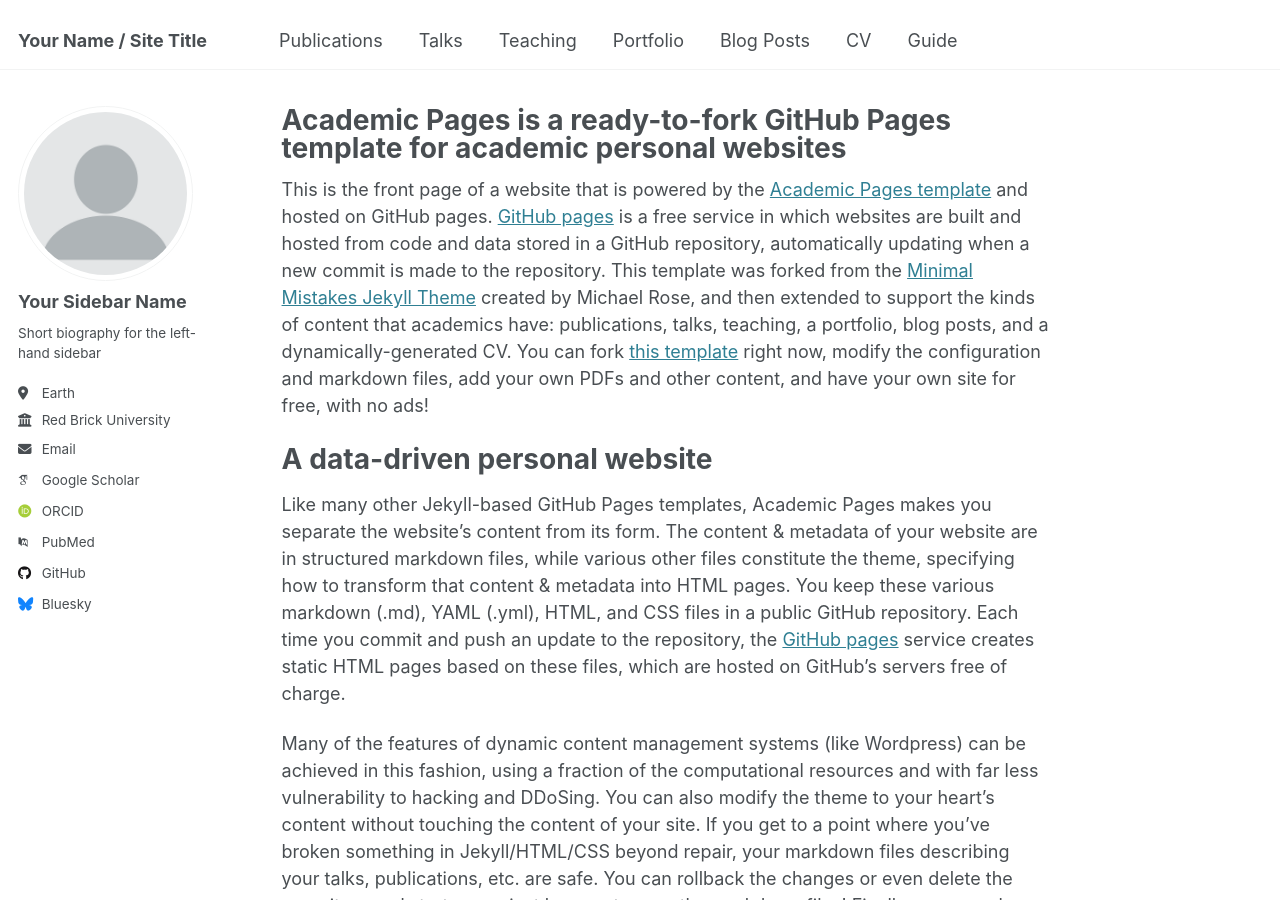
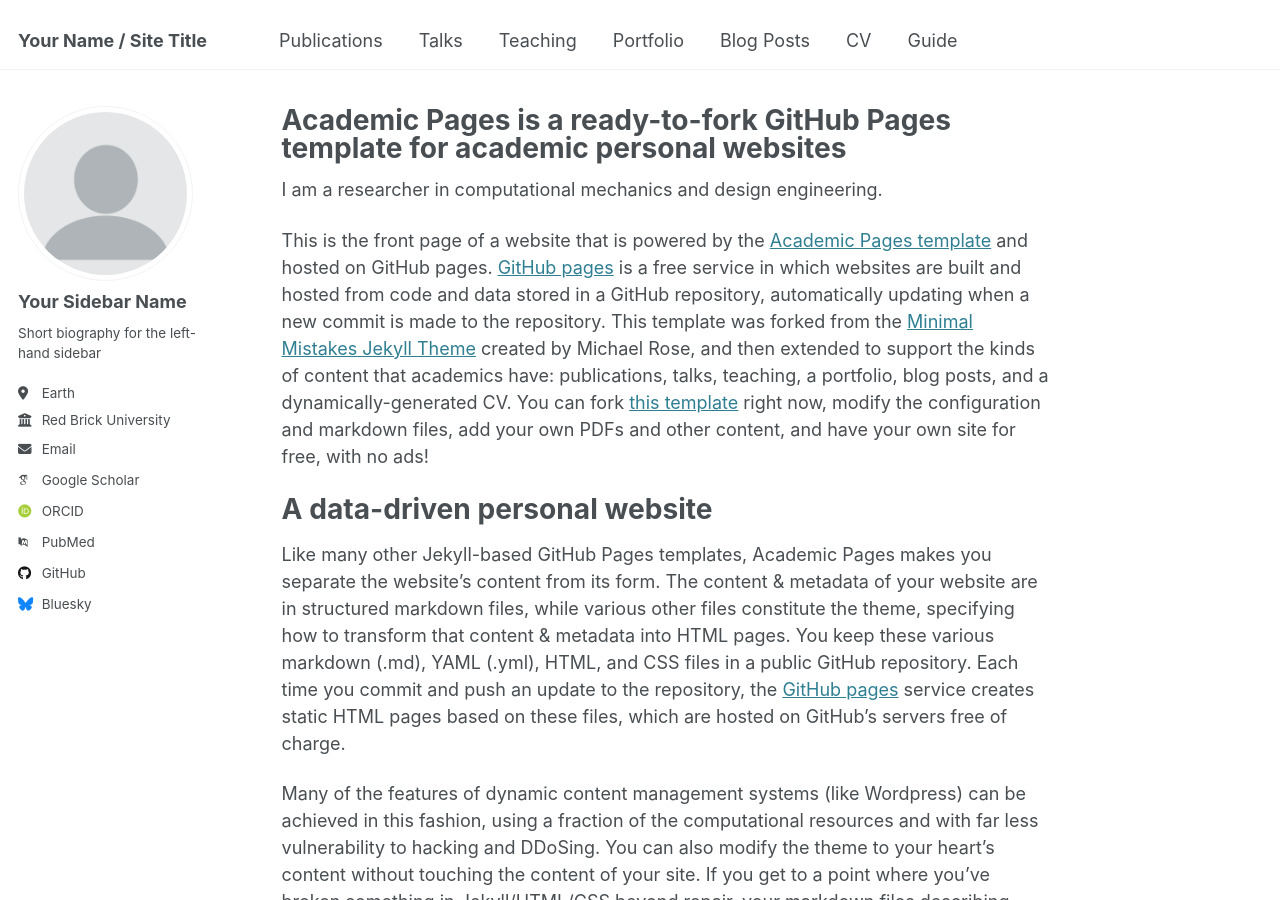
Before and after one commit to shuzhi1996/shuzhi1996.github.io, a Jekyll site: the page built from _pages/about.md, in a window 1280 px wide and 900 px high. Built offline with Jekyll 4.4.1, drawn with Linux system fonts in a browser that asks for light colours; some web fonts are replaced.

Commit message:
Update about.md

```diff
--- a/_pages/about.md
+++ b/_pages/about.md
@@ -6,6 +6,8 @@ redirect_from:
   - /about/
   - /about.html
 ---
+
+I am a researcher in computational mechanics and design engineering.
 
 This is the front page of a website that is powered by the [Academic Pages template](https://github.com/academicpages/academicpages.github.io) and hosted on GitHub pages. [GitHub pages](https://pages.github.com) is a free service in which websites are built and hosted from code and data stored in a GitHub repository, automatically updating when a new commit is made to the repository. This template was forked from the [Minimal Mistakes Jekyll Theme](https://mmistakes.github.io/minimal-mistakes/) created by Michael Rose, and then extended to support the kinds of content that academics have: publications, talks, teaching, a portfolio, blog posts, and a dynamically-generated CV. You can fork [this template](https://github.com/academicpages/academicpages.github.io) right now, modify the configuration and markdown files, add your own PDFs and other content, and have your own site for free, with no ads!
 
```
